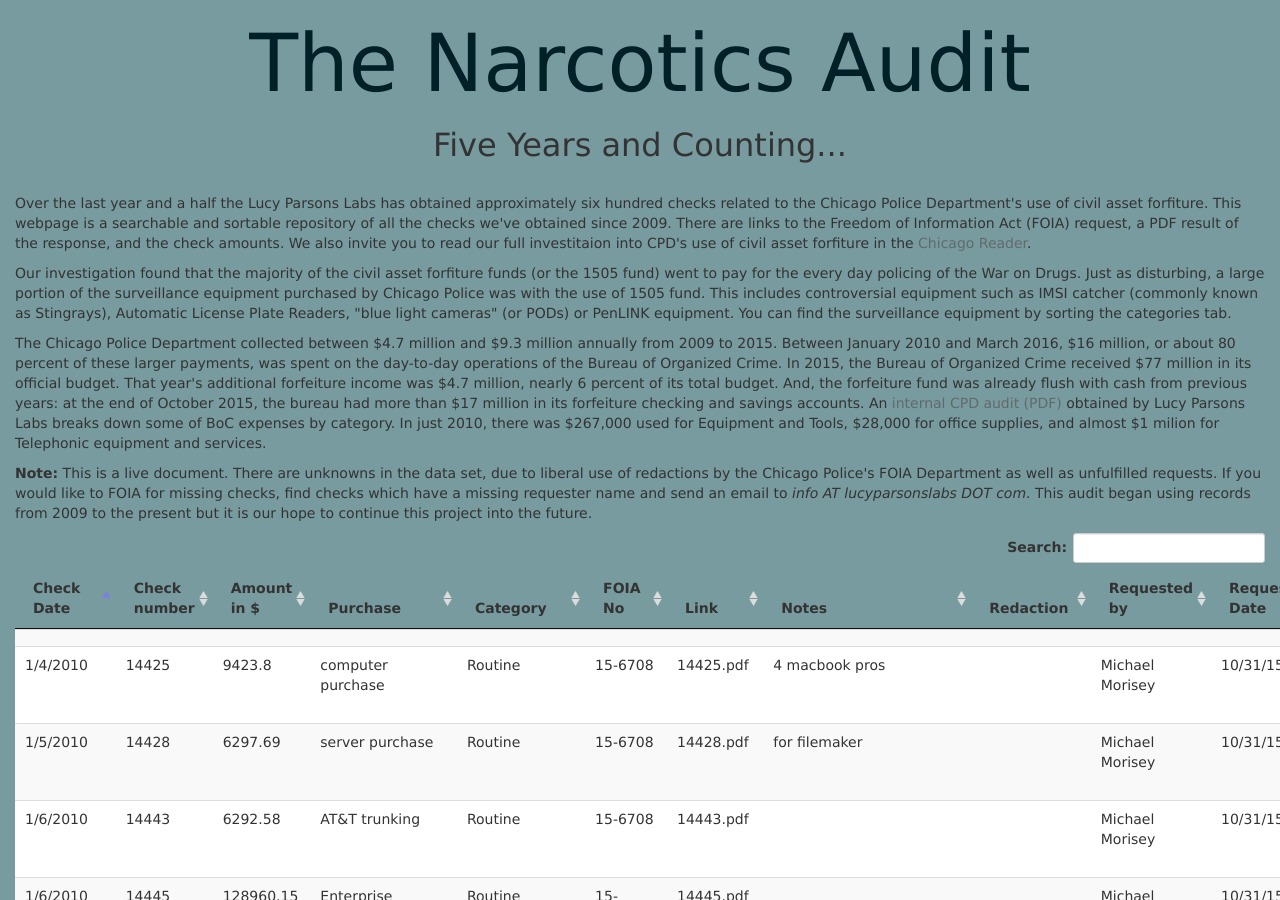
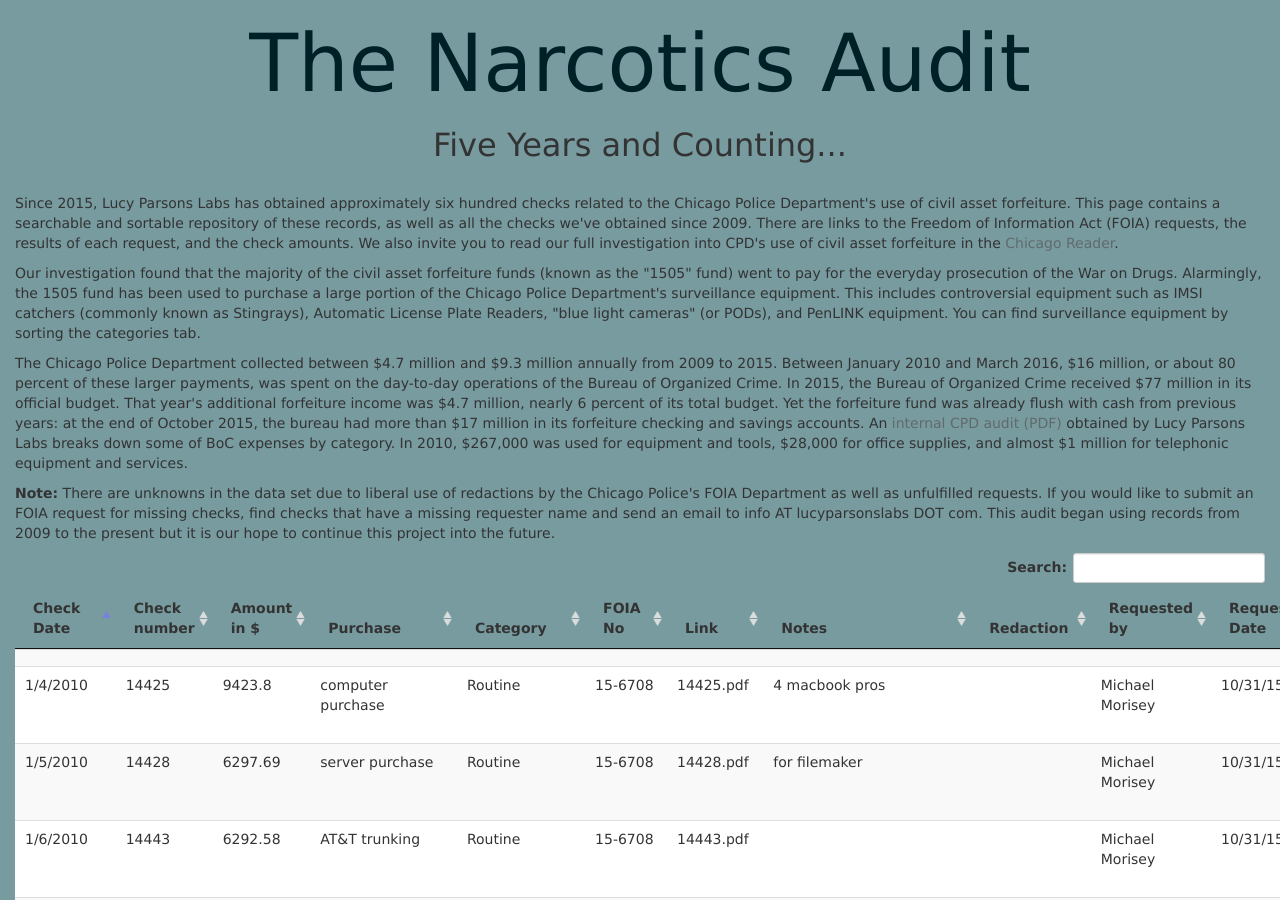
Before and after one commit to saltthefries/lucyparsonslabs.com, a Jekyll site: the page fullaudit/index.html, which Jekyll copies as it is, in a window 1280 px wide and 900 px high. Built offline with Jekyll 4.4.1, drawn with Linux system fonts in a browser that asks for light colours; nearby versions of some CDN libraries; library files that are not in the unit come from our copies.

Commit message:
copy edit via Will P.

```diff
--- a/fullaudit/index.html
+++ b/fullaudit/index.html
@@ -26,14 +26,10 @@
       <h1>The Narcotics Audit</h1>
 	<h2>Five Years and Counting...</h2>
 <br>
-<p>Over the last year and a half the Lucy Parsons Labs has obtained approximately six hundred checks related to the Chicago Police Department's use of civil asset forfiture. This webpage is a searchable and sortable repository of all the checks we've obtained since 2009. There are links to the Freedom of Information Act (FOIA) request, a PDF result of the response, and the check amounts. We also invite you to read our full investitaion into CPD's use of civil asset forfiture in the <a href="link to article">Chicago Reader</a>.</p>
-<p>Our investigation found that the majority of the civil asset forfiture funds (or the 1505 fund) went to pay for the every day policing of the War on Drugs. Just as disturbing, a large portion of the surveillance equipment purchased by Chicago Police was with the use of 1505 fund. This includes controversial equipment such as IMSI catcher (commonly known as Stingrays), Automatic License Plate Readers, "blue light cameras" (or PODs) or PenLINK equipment. You can find the surveillance equipment by sorting the categories tab. </p>
-<p>
-The Chicago Police Department collected between $4.7 million and $9.3 million annually from 2009 to 2015. Between January 2010 and March 2016, $16 million, or about 80 percent of these larger payments, was spent on the day-to-day operations of the Bureau of Organized Crime. In 2015, the Bureau of Organized Crime received $77 million in its official budget. That year's additional forfeiture income was $4.7 million, nearly 6 percent of its total budget. And, the forfeiture fund was already flush with cash from previous years: at the end of October 2015, the bureau had more than $17 million in its forfeiture checking and savings accounts. An <a href="https://github.com/lucyparsons/1505analysis/blob/master/MARTINEZv.CPD-RESPONSIVE%20RECORDS1505AUDIT.pdf">internal CPD audit (PDF)</a> obtained by Lucy Parsons Labs breaks down some of BoC expenses by category. In just 2010, there was $267,000 used for Equipment and Tools, $28,000 for office supplies, and almost $1 milion for Telephonic equipment and services.
-</p>
-<p>
-<b>Note:</b> This is a live document. There are unknowns in the data set, due to liberal use of redactions by the Chicago Police's FOIA Department as well as unfulfilled requests. If you would like to FOIA for missing checks, find checks which have a missing requester name and send an email to <i>info AT lucyparsonslabs DOT com</i>. This audit began using records from 2009 to the present but it is our hope to continue this project into the future.
-</p>
+<p>Since 2015, Lucy Parsons Labs has obtained approximately six hundred checks related to the Chicago Police Department's use of civil asset forfeiture. This page contains a searchable and sortable repository of these records, as well as all the checks we've obtained since 2009. There are links to the Freedom of Information Act (FOIA) requests, the results of each request, and the check amounts. We also invite you to read our full investigation into CPD's use of civil asset forfeiture in the <a href="link to article">Chicago Reader</a>.</p>
+<p>Our investigation found that the majority of the civil asset forfeiture funds (known as the "1505" fund) went to pay for the everyday prosecution of the War on Drugs. Alarmingly, the 1505 fund has been used to purchase a large portion of the Chicago Police Department's surveillance equipment. This includes controversial equipment such as IMSI catchers (commonly known as Stingrays), Automatic License Plate Readers, "blue light cameras" (or PODs), and PenLINK equipment. You can find surveillance equipment by sorting the categories tab.</p>
+<p> The Chicago Police Department collected between $4.7 million and $9.3 million annually from 2009 to 2015. Between January 2010 and March 2016, $16 million, or about 80 percent of these larger payments, was spent on the day-to-day operations of the Bureau of Organized Crime. In 2015, the Bureau of Organized Crime received $77 million in its official budget. That year's additional forfeiture income was $4.7 million, nearly 6 percent of its total budget. Yet the forfeiture fund was already flush with cash from previous years: at the end of October 2015, the bureau had more than $17 million in its forfeiture checking and savings accounts. An <a href="https://github.com/lucyparsons/1505analysis/blob/master/MARTINEZv.CPD-RESPONSIVE%20RECORDS1505AUDIT.pdf">internal CPD audit (PDF)</a> obtained by Lucy Parsons Labs breaks down some of BoC expenses by category. In 2010, $267,000 was used for equipment and tools, $28,000 for office supplies, and almost $1 million for telephonic equipment and services.</p>
+<p><b>Note:</b> There are unknowns in the data set due to liberal use of redactions by the Chicago Police's FOIA Department as well as unfulfilled requests. If you would like to submit an FOIA request for missing checks, find checks that have a missing requester name and send an email to <i></i>info AT lucyparsonslabs DOT com</i>. This audit began using records from 2009 to the present but it is our hope to continue this project into the future.</p>
 
       <div id='table-container'></div>
 
```
